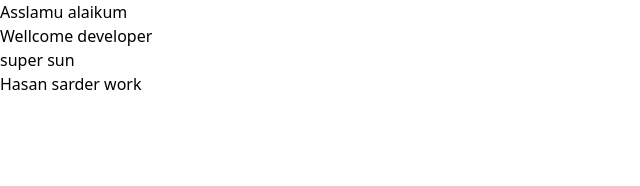
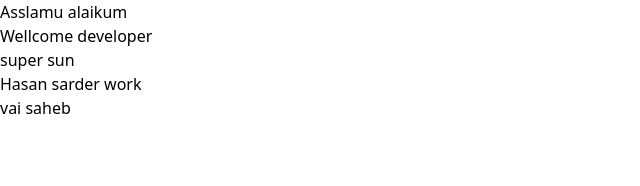
Before and after one commit to anamolhasan/quick-drop, a React (Vite) app: page / in a window 1280 px wide. Shown: the top 186 px of the page, without its empty margins (0-640 px from the left). Built offline with nearby package versions, Linux system fonts and the light colour scheme.

Commit message:
2nd commit hasan

```diff
--- a/src/App.tsx
+++ b/src/App.tsx
@@ -10,6 +10,7 @@ function App() {
       <p>Wellcome developer</p>
       <p>super sun</p>
       <p>Hasan sarder work</p>
+      <p>vai saheb</p>
     </>
   )
 }
```
